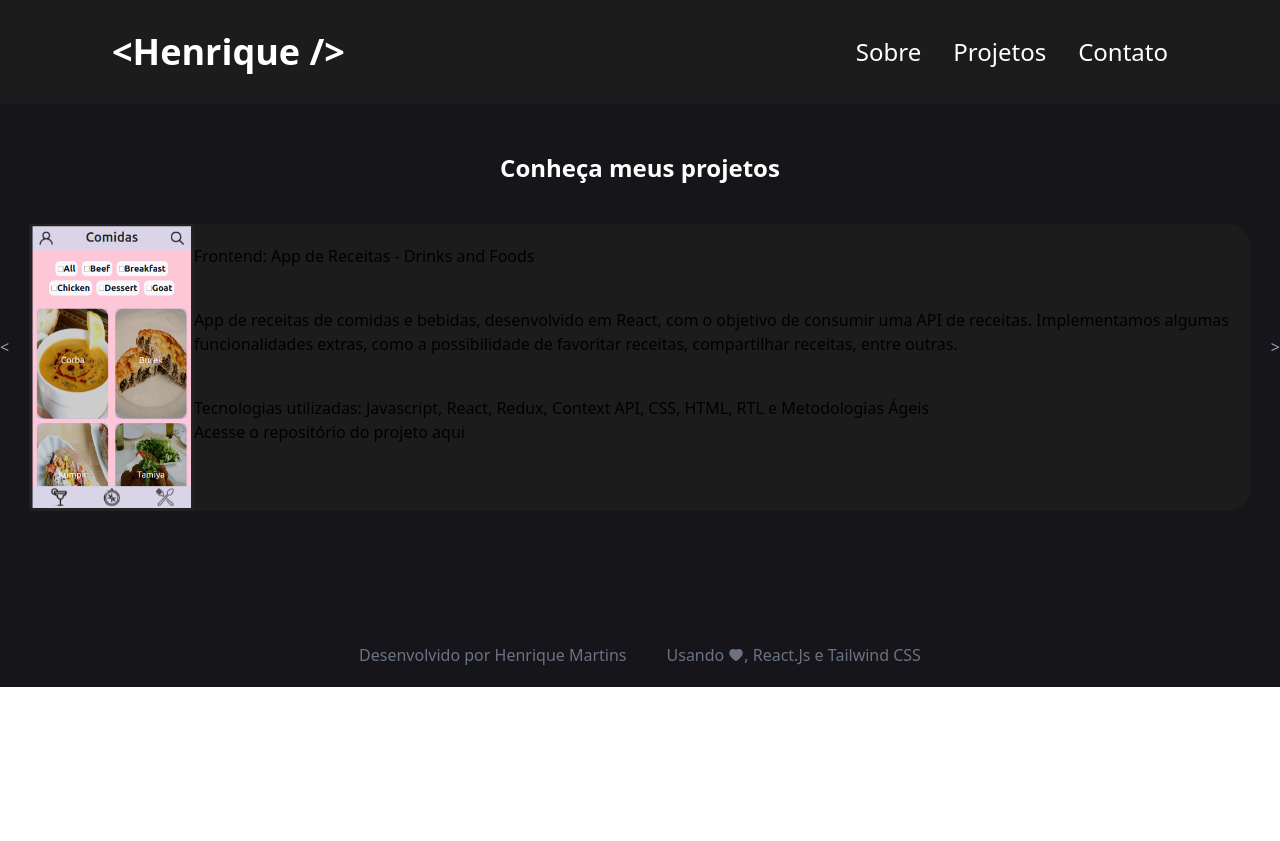
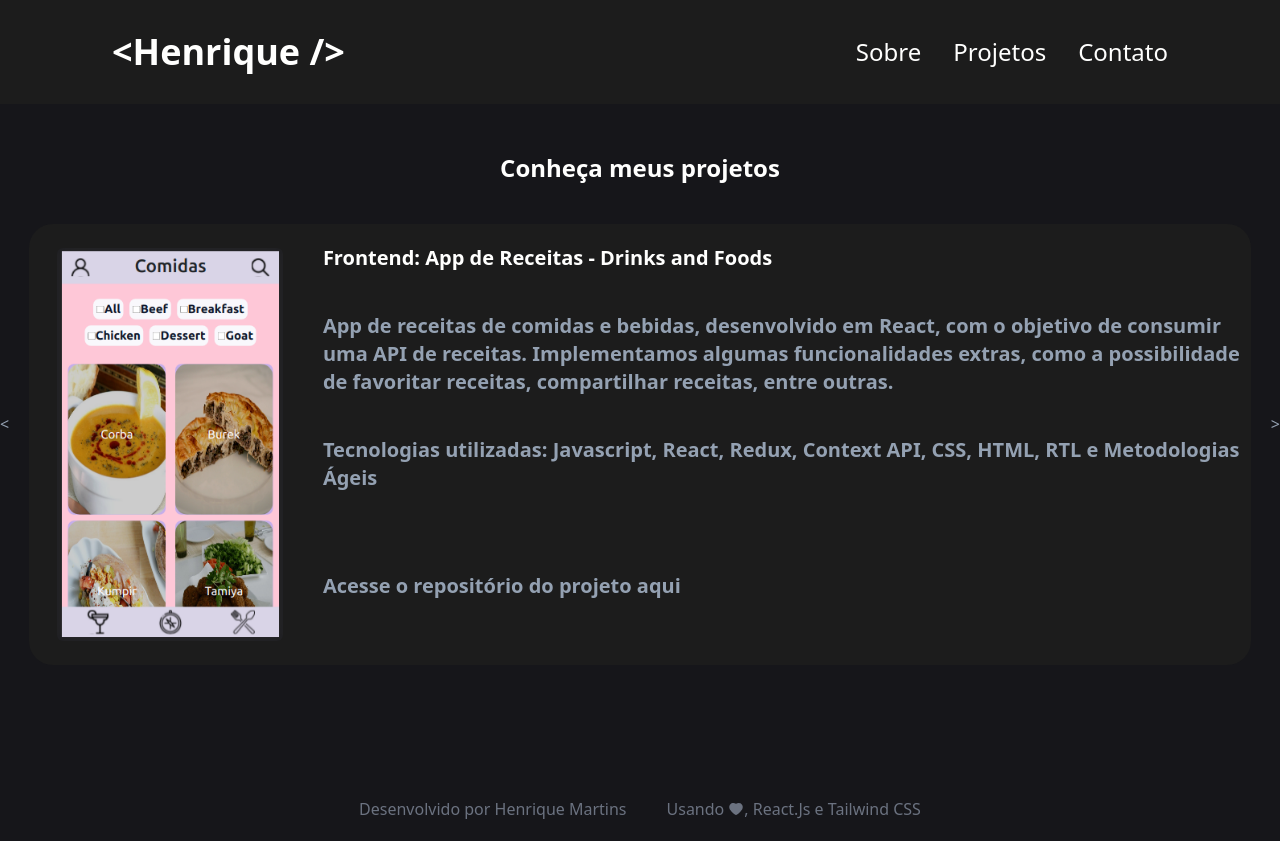
Before and after one commit to Henrique-M01/portfolio-henrique, a React (Create React App) app: page /projects in a window 1280 px wide. Before the commit the page ends 800 px from the top, so only its background shows below. Built offline with nearby package versions, Linux system fonts and the light colour scheme.

Commit message:
feat: add styled in image and text from card

```diff
--- a/src/Components/ProjectCard.jsx
+++ b/src/Components/ProjectCard.jsx
@@ -1,15 +1,22 @@
 export default function CardProjects(project) {
   const { name, description, image, gitHub, techs } = project.project;
   return (
-    <div className="card flex flex-row justify-between bg-backgound-header rounded-3xl mt-10">
-      <div className="card-image">
-        <img src={image} alt="foto"/>
+    <div className="card flex flex-row justify-between bg-backgound-header rounded-3xl mt-10 text-xl text-gray-text font-semibold">
+      <div className="w-1/2 flex justify-center mr-10 pl-7 pb-6 pt-6">
+        <img src={image} alt="foto" className='rounded-md'/>
       </div>
       <div className='flex flex-col'>
-        <h1 className='mt-5 mb-10'>{ name }</h1>
+        <h1 className='mt-5 mb-10 text-white-title'>{ name }</h1>
         <p className='mb-10'>{ description }</p>
         <p>{ `Tecnologias utilizadas: ${techs}` }</p>
-        <a href={ gitHub } target="_blank" rel="noreferrer">Acesse o repositório do projeto aqui</a>
+        <a
+          className='mt-20 hover:text-purple-bottom delay-100 cursor-pointer mb-10'
+          href={ gitHub }
+          target="_blank"
+          rel="noreferrer"
+        >
+          Acesse o repositório do projeto aqui
+        </a>
       </div>
     </div>
   )
```
